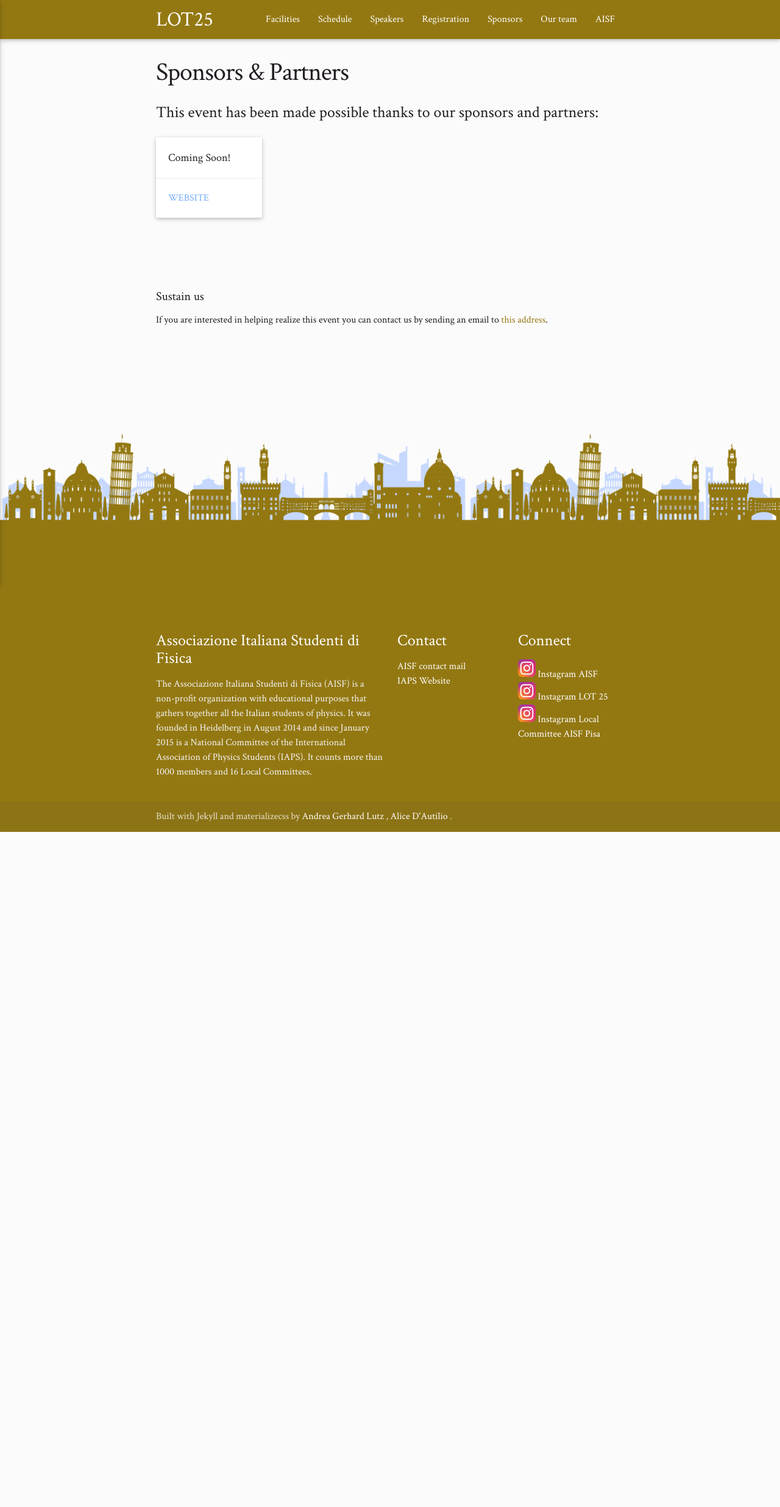
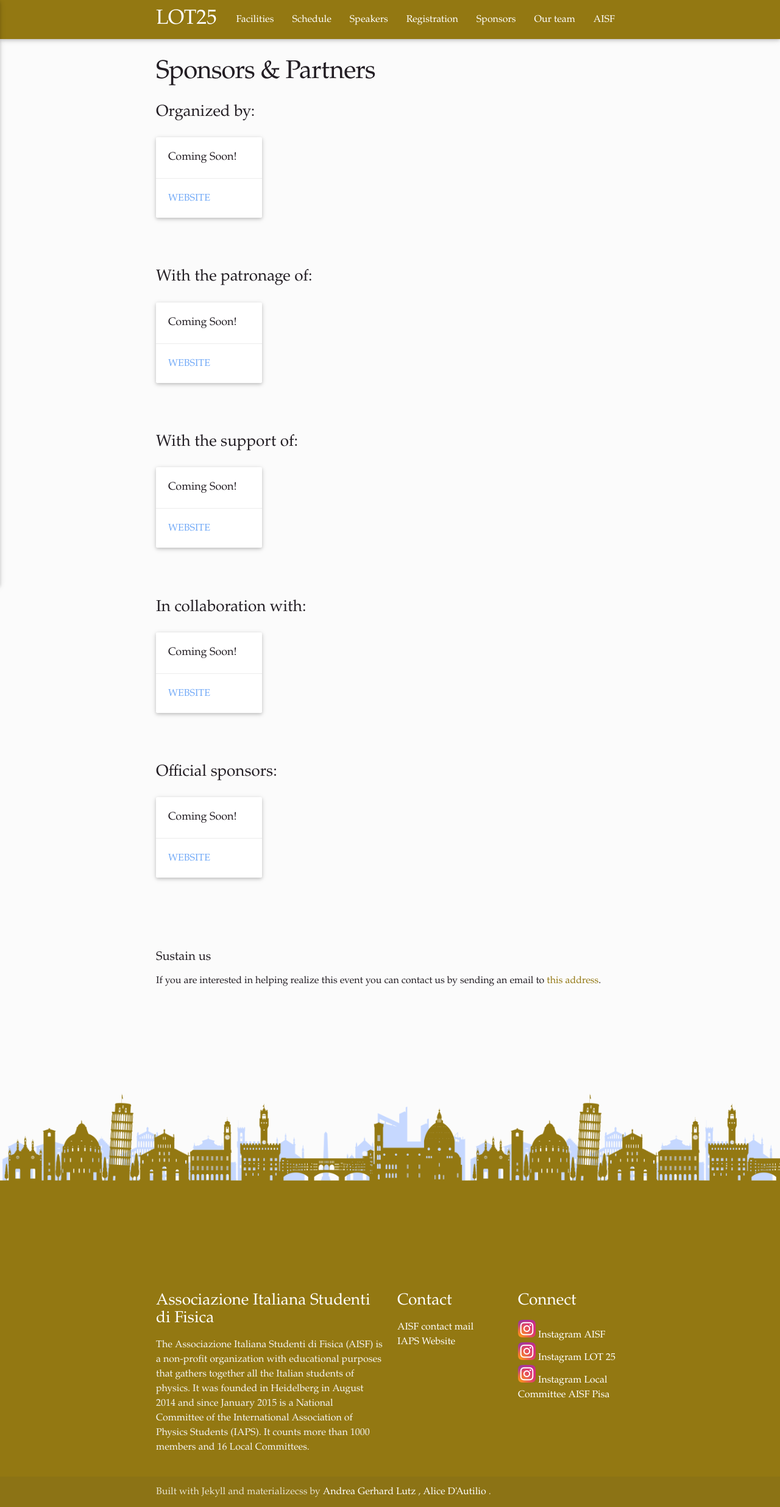
Before and after one commit to ai-sf/lot, a Jekyll site: the page built from sponsors.html, in a window 1280 px wide. Shown: the whole page at 61% size. Built offline with Jekyll 4.4.1, drawn with Linux system fonts in a browser that asks for light colours; nearby versions of some CDN libraries; some web fonts are replaced; before the commit the page ends 1364 px from its top, so only the background shows below that.

Commit message:
Added sponsor sections + added Palatino CDN

```diff
--- a/_data/sponsors.yml
+++ b/_data/sponsors.yml
@@ -1,9 +1,30 @@
-- title: "This event has been made possible thanks to our sponsors and partners:"
+- title: "Organized by:"
   format: "m3"
   subitems:
-    # - text: Light4Tech
-      # img: L4t.png
-      # link: "http://www.l4t.it/en/home-2/"
     - text: Coming Soon!
       img:
       link: "https://www.ai-sf.it"
+- title: "With the patronage of:"
+  format: "m3"
+  subitems:
+    - text: Coming Soon!
+      img:
+      link: "https://www.ai-sf.it"
+- title: "With the support of:"
+  format: "m3"
+  subitems:
+    - text: Coming Soon!
+      img:
+      link: "https://www.ai-sf.it"
+- title: "In collaboration with:"
+  format: "m3"
+  subitems:
+    - text: Coming Soon!
+      img:
+      link: "https://www.ai-sf.it"
+- title: "Official sponsors:"
+  format: "m3"
+  subitems:
+    - text: Coming Soon!
+      img:
+      link: "https://www.ai-sf.it"
--- a/_includes/head.html
+++ b/_includes/head.html
@@ -25,5 +25,6 @@
     <link rel="preconnect" href="https://fonts.googleapis.com">
     <link rel="preconnect" href="https://fonts.gstatic.com" crossorigin>
     <link href="https://fonts.googleapis.com/css2?family=Crimson+Text:ital,wght@0,400;0,600;0,700;1,400;1,600;1,700&display=swap" rel="stylesheet">
+    <link href="https://fonts.cdnfonts.com/css/palatino" rel="stylesheet">
     <link href="{{ site.url }}/css/main.css" type="text/css" rel="stylesheet" media="screen"/>
 </head>
--- a/_sass/components/_typography.scss
+++ b/_sass/components/_typography.scss
@@ -18,7 +18,7 @@ html{
     font-size: 16px;
   }
 
-  font-family: "Crimson Text", serif;
+  font-family: "Palatino", serif;
   font-weight: normal;
   color: $off-black;
 }
--- a/css/main.scss
+++ b/css/main.scss
@@ -62,3 +62,5 @@ $on-laptop:        800px;
         "materialize",
         "custom"
 ;
+
+@import url('https://fonts.cdnfonts.com/css/palatino');
--- a/sponsors.html
+++ b/sponsors.html
@@ -4,7 +4,7 @@ title: Sponsors & Partners
 ---
 
 {% for sezione in site.data.sponsors %}
-<h3>{{ sezione.title}}</h3>
+<h3>{{ sezione.title }}</h3>
 <div class="row">
   {% for item in sezione.subitems %}
   <div class="col {{sezione.format}}">
```
Also changed, not shown: 3 other files.
